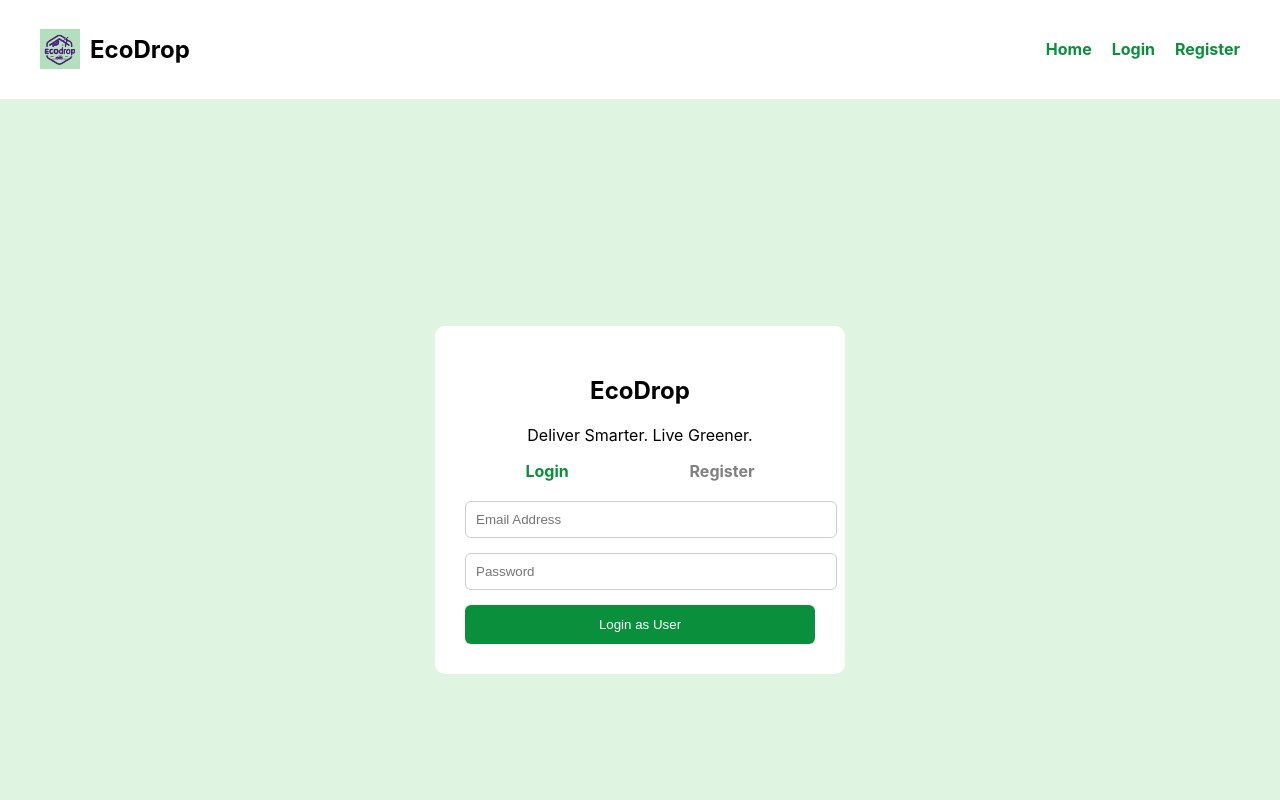
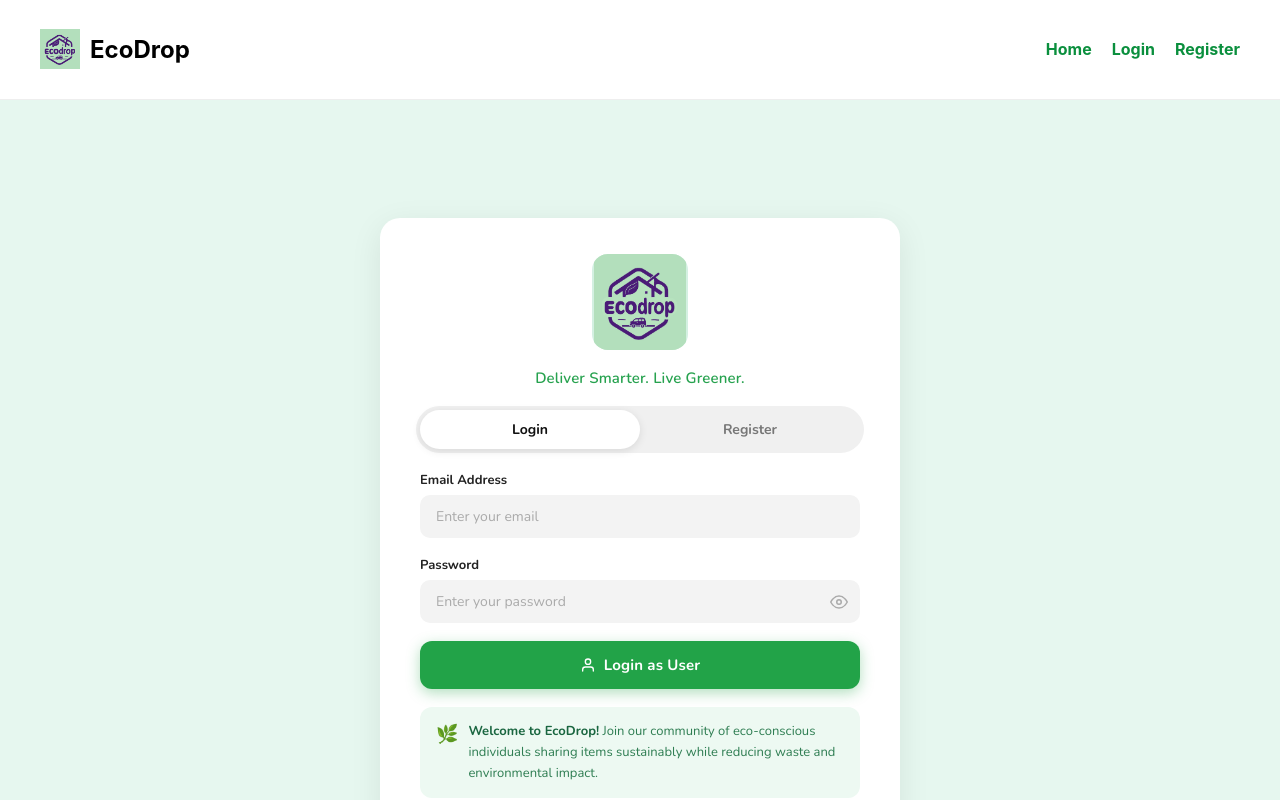
Before and after one commit to Adheesh49/ecodrop, a React (Create React App) app in the folder frontend/: page /login in a window 1280 px wide. Shown: the top 800 px of the page. Built offline with nearby package versions, Linux system fonts and the light colour scheme.

Commit message:
Login and Registration page edited.

```diff
--- a/frontend/src/pages/Login.js
+++ b/frontend/src/pages/Login.js
@@ -1,31 +1,83 @@
+import { useState } from "react";
 import { Link } from "react-router-dom";
 import "../styles/auth.css";
 
 function Login() {
+  const [showPassword, setShowPassword] = useState(false);
+
   return (
     <div className="auth-container">
-
       <div className="auth-card">
 
-        <h2>EcoDrop</h2>
-        <p>Deliver Smarter. Live Greener.</p>
-
-        <div className="switch-links">
-
-          <Link to="/login" className="active">Login</Link>
-
-          <Link to="/register">Register</Link>
-
+        {/* Logo */}
+        <div className="auth-logo">
+          <img src="/images/ecodrop-logo.png" alt="EcoDrop Logo" />
         </div>
 
-        <input type="email" placeholder="Email Address" />
+        {/* Tagline */}
+        <p className="auth-tagline">Deliver Smarter. Live Greener.</p>
 
-        <input type="password" placeholder="Password" />
+        {/* Tab switcher */}
+        <div className="auth-tabs">
+          <Link to="/login" className="auth-tab active">Login</Link>
+          <Link to="/register" className="auth-tab">Register</Link>
+        </div>
 
-        <button className="auth-btn">Login as User</button>
+        {/* Email field */}
+        <div className="auth-field">
+          <label>Email Address</label>
+          <input type="email" placeholder="Enter your email" />
+        </div>
+
+        {/* Password field */}
+        <div className="auth-field">
+          <label>Password</label>
+          <div className="password-wrapper">
+            <input
+              type={showPassword ? "text" : "password"}
+              placeholder="Enter your password"
+            />
+            <button
+              className="toggle-eye"
+              onClick={() => setShowPassword(!showPassword)}
+              aria-label="Toggle password visibility"
+            >
+              {showPassword ? (
+                <svg width="18" height="18" viewBox="0 0 24 24" fill="none" stroke="currentColor" strokeWidth="2" strokeLinecap="round" strokeLinejoin="round">
+                  <path d="M17.94 17.94A10.07 10.07 0 0 1 12 20c-7 0-11-8-11-8a18.45 18.45 0 0 1 5.06-5.94"/>
+                  <path d="M9.9 4.24A9.12 9.12 0 0 1 12 4c7 0 11 8 11 8a18.5 18.5 0 0 1-2.16 3.19"/>
+                  <line x1="1" y1="1" x2="23" y2="23"/>
+                </svg>
+              ) : (
+                <svg width="18" height="18" viewBox="0 0 24 24" fill="none" stroke="currentColor" strokeWidth="2" strokeLinecap="round" strokeLinejoin="round">
+                  <path d="M1 12s4-8 11-8 11 8 11 8-4 8-11 8-11-8-11-8z"/>
+                  <circle cx="12" cy="12" r="3"/>
+                </svg>
+              )}
+            </button>
+          </div>
+        </div>
+
+        {/* Login button */}
+        <button className="auth-btn">
+          <svg width="16" height="16" viewBox="0 0 24 24" fill="none" stroke="currentColor" strokeWidth="2" strokeLinecap="round" strokeLinejoin="round">
+            <path d="M20 21v-2a4 4 0 0 0-4-4H8a4 4 0 0 0-4 4v2"/>
+            <circle cx="12" cy="7" r="4"/>
+          </svg>
+          Login as User
+        </button>
+
+        {/* Info banner */}
+        <div className="auth-banner">
+          <span className="banner-icon">🌿</span>
+          <p>
+            <strong>Welcome to EcoDrop!</strong> Join our community of eco-conscious
+            individuals sharing items sustainably while reducing waste and
+            environmental impact.
+          </p>
+        </div>
 
       </div>
-
     </div>
   );
 }
--- a/frontend/src/pages/Register.js
+++ b/frontend/src/pages/Register.js
@@ -1,32 +1,97 @@
+import { useState } from "react";
 import { Link } from "react-router-dom";
 import "../styles/auth.css";
 
 function Register() {
+
+  const [showPassword, setShowPassword] = useState(false);
+
   return (
     <div className="auth-container">
-
       <div className="auth-card">
 
-        <h2>Create Account</h2>
+        {/* Logo */}
+        <div className="auth-logo">
+          <img src="/images/ecodrop-logo.png" alt="EcoDrop Logo" />
+        </div>
 
-        <div className="switch-links">
+        <p className="auth-tagline">
+          Deliver Smarter. Live Greener.
+        </p>
 
-          <Link to="/login">Login</Link>
+        {/* Tabs */}
+        <div className="auth-tabs">
+          <Link to="/login" className="auth-tab">Login</Link>
+          <Link to="/register" className="auth-tab active">Register</Link>
+        </div>
 
-          <Link to="/register" className="active">Register</Link>
+
+        {/* Full Name */}
+        <div className="auth-field">
+          <label>Full Name</label>
+          <input type="text" placeholder="Enter your full name"/>
+        </div>
+
+
+        {/* Email */}
+        <div className="auth-field">
+          <label>Email Address</label>
+          <input type="email" placeholder="Enter your email"/>
+        </div>
+
+
+        {/* Phone */}
+        <div className="auth-field">
+          <label>Phone Number</label>
+          <input type="text" placeholder="Enter your phone number"/>
+        </div>
+
+
+        {/* Password */}
+        <div className="auth-field">
+          <label>Password</label>
+
+          <div className="password-wrapper">
+            <input
+              type={showPassword ? "text" : "password"}
+              placeholder="Create a password"
+            />
+
+            <button
+              className="toggle-eye"
+              onClick={() => setShowPassword(!showPassword)}
+            >
+              👁
+            </button>
+          </div>
 
         </div>
 
-        <input type="text" placeholder="Full Name" />
 
-        <input type="email" placeholder="Email Address" />
+        {/* Confirm Password */}
+        <div className="auth-field">
+          <label>Confirm Password</label>
+          <input type="password" placeholder="Confirm your password"/>
+        </div>
 
-        <input type="password" placeholder="Password" />
 
-        <button className="auth-btn">Register</button>
+        {/* Register Button */}
+        <button className="auth-btn">
+          Register
+        </button>
+
+
+        {/* Info Banner */}
+        <div className="auth-banner">
+          <span className="banner-icon">🌱</span>
+          <p>
+            <strong>Welcome to EcoDrop!</strong> Join our community of
+            eco-conscious individuals sharing items sustainably while
+            reducing waste and environmental impact.
+          </p>
+        </div>
 
       </div>
-
     </div>
   );
 }
--- a/frontend/src/styles/auth.css
+++ b/frontend/src/styles/auth.css
@@ -1,62 +1,218 @@
+/* ── auth.css ─────────────────────────────────────────── */
+
+@import url('https://fonts.googleapis.com/css2?family=Nunito:wght@400;600;700;800&display=swap');
+
+/* Page background – soft mint green like the screenshot */
 .auth-container {
-
-height: 100vh;
-display: flex;
-justify-content: center;
-align-items: center;
-background: #dff5e1;
-
+  min-height: 100vh;
+  display: flex;
+  align-items: center;
+  justify-content: center;
+  background-color: #e6f7ef;
+  font-family: 'Nunito', sans-serif;
+  padding: 24px;
 }
 
+/* White card */
 .auth-card {
-
-width: 350px;
-background: white;
-padding: 30px;
-border-radius: 10px;
-text-align: center;
-
+  background: #ffffff;
+  border-radius: 20px;
+  padding: 36px 40px 32px;
+  width: 100%;
+  max-width: 440px;
+  box-shadow: 0 8px 32px rgba(0, 0, 0, 0.08);
+  display: flex;
+  flex-direction: column;
+  align-items: center;
+  gap: 18px;
 }
 
-.switch-links {
-
-display: flex;
-justify-content: space-around;
-margin-bottom: 20px;
-
+/* ── Logo ─────────────────────────────────────────────── */
+.auth-logo {
+  width: 96px;
+  height: 96px;
+  border-radius: 16px;
+  overflow: hidden;
+  background: #d4f0e2;
+  display: flex;
+  align-items: center;
+  justify-content: center;
 }
 
-.switch-links a {
-
-text-decoration: none;
-color: gray;
-font-weight: bold;
-
+.auth-logo img {
+  width: 100%;
+  height: 100%;
+  object-fit: contain;
 }
 
-.switch-links .active {
-
-color: #0a8f3d;
-
+/* Fallback if no image: show initials */
+.auth-logo::after {
+  content: attr(data-initials);
+  font-size: 28px;
+  font-weight: 800;
+  color: #2e7d52;
 }
 
-input {
-
-width: 100%;
-padding: 10px;
-margin-bottom: 15px;
-border-radius: 6px;
-border: 1px solid #ccc;
-
+/* ── Tagline ──────────────────────────────────────────── */
+.auth-tagline {
+  color: #27a24f;
+  font-size: 15px;
+  font-weight: 600;
+  margin: 0;
+  letter-spacing: 0.01em;
+  text-align: center;
 }
 
+/* ── Tab switcher ─────────────────────────────────────── */
+.auth-tabs {
+  display: flex;
+  width: 100%;
+  background: #f0f0f0;
+  border-radius: 999px;
+  padding: 4px;
+  gap: 0;
+}
+
+.auth-tab {
+  flex: 1;
+  text-align: center;
+  padding: 10px 0;
+  border-radius: 999px;
+  font-size: 14px;
+  font-weight: 700;
+  text-decoration: none;
+  color: #777;
+  transition: background 0.2s, color 0.2s, box-shadow 0.2s;
+}
+
+.auth-tab.active {
+  background: #ffffff;
+  color: #111;
+  box-shadow: 0 2px 8px rgba(0, 0, 0, 0.10);
+}
+
+/* ── Fields ───────────────────────────────────────────── */
+.auth-field {
+  width: 100%;
+  display: flex;
+  flex-direction: column;
+  gap: 6px;
+}
+
+.auth-field label {
+  font-size: 13px;
+  font-weight: 700;
+  color: #222;
+}
+
+.auth-field input {
+  width: 100%;
+  padding: 12px 16px;
+  border: none;
+  border-radius: 10px;
+  background: #f3f3f3;
+  font-size: 14px;
+  font-family: 'Nunito', sans-serif;
+  color: #333;
+  outline: none;
+  transition: box-shadow 0.2s;
+  box-sizing: border-box;
+}
+
+.auth-field input::placeholder {
+  color: #aaa;
+}
+
+.auth-field input:focus {
+  box-shadow: 0 0 0 2.5px #27a24f55;
+  background: #edf9f2;
+}
+
+/* Password row with eye toggle */
+.password-wrapper {
+  position: relative;
+  width: 100%;
+}
+
+.password-wrapper input {
+  padding-right: 44px;
+}
+
+.toggle-eye {
+  position: absolute;
+  right: 12px;
+  top: 50%;
+  transform: translateY(-50%);
+  background: none;
+  border: none;
+  cursor: pointer;
+  color: #aaa;
+  display: flex;
+  align-items: center;
+  padding: 0;
+  transition: color 0.2s;
+}
+
+.toggle-eye:hover {
+  color: #27a24f;
+}
+
+/* ── Login button ─────────────────────────────────────── */
 .auth-btn {
+  width: 100%;
+  padding: 14px;
+  background: #22a348;
+  color: #fff;
+  font-size: 15px;
+  font-weight: 700;
+  font-family: 'Nunito', sans-serif;
+  border: none;
+  border-radius: 12px;
+  cursor: pointer;
+  display: flex;
+  align-items: center;
+  justify-content: center;
+  gap: 8px;
+  letter-spacing: 0.01em;
+  transition: background 0.2s, transform 0.1s, box-shadow 0.2s;
+  box-shadow: 0 4px 14px rgba(34, 163, 72, 0.35);
+}
 
-width: 100%;
-padding: 12px;
-background: #0a8f3d;
-color: white;
-border: none;
-border-radius: 6px;
+.auth-btn:hover {
+  background: #1a8f3c;
+  box-shadow: 0 6px 18px rgba(34, 163, 72, 0.45);
+}
 
+.auth-btn:active {
+  transform: scale(0.98);
 }
+
+/* ── Info banner ──────────────────────────────────────── */
+.auth-banner {
+  width: 100%;
+  background: #edf9f2;
+  border-radius: 12px;
+  padding: 14px 16px;
+  display: flex;
+  gap: 10px;
+  align-items: flex-start;
+  box-sizing: border-box;
+}
+
+.banner-icon {
+  font-size: 18px;
+  flex-shrink: 0;
+  margin-top: 1px;
+}
+
+.auth-banner p {
+  margin: 0;
+  font-size: 13px;
+  color: #2e7d52;
+  line-height: 1.6;
+  text-align: left;
+}
+
+.auth-banner strong {
+  color: #1a6640;
+}
```
